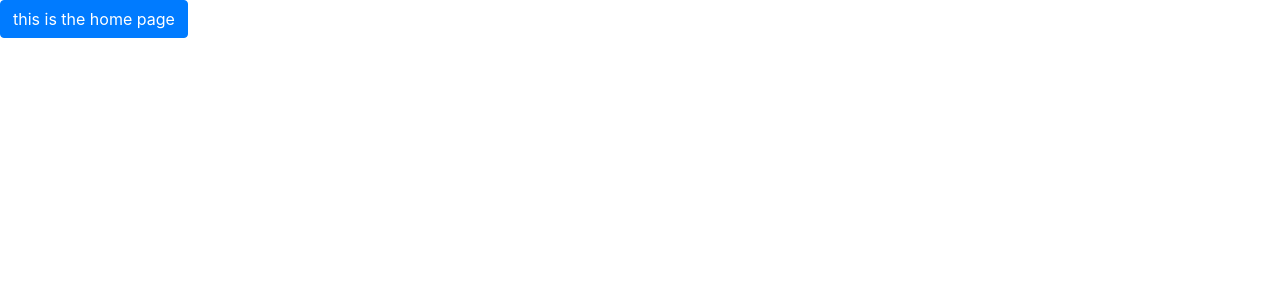
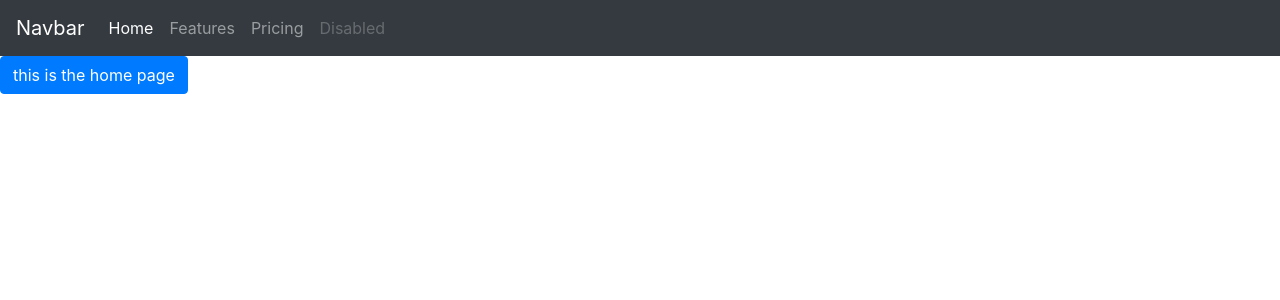
Before and after one commit to ch1n069/Orders-management-system, a Django app: template templates/accounts/dashboard.html in a window 1280 px wide. Shown: the top 300 px of the page. Run offline with Django 4.2, Linux system fonts and the light colour scheme; the template is opened without the code that fills it, so the values that code supplies are empty; parts of the project's set-up code (start-up, migrations or seed data) failed here and were passed over.

Commit message:
created the individual html files for home

```diff
--- /dev/null
+++ b/templates/accounts/home.html
@@ -0,0 +1,4 @@
+{% extends 'base.html' %}{% block content %}
+<h2>this is the home page</h2>
+
+{% endblock %}
--- a/templates/base.html
+++ b/templates/base.html
@@ -13,13 +13,49 @@
 </head>
 
 <body>
+    <nav class="navbar navbar-expand-lg navbar-dark bg-dark">
+        <a class="navbar-brand" href="#">Navbar</a>
+        <button class="navbar-toggler" type="button" data-toggle="collapse" data-target="#navbarNav" aria-controls="navbarNav" aria-expanded="false" aria-label="Toggle navigation">
+        <span class="navbar-toggler-icon"></span>
+      </button>
+        <div class="collapse navbar-collapse" id="navbarNav">
+            <ul class="navbar-nav">
+                <li class="nav-item active">
+                    <a class="nav-link" href="#">Home <span class="sr-only">(current)</span></a
+            >
+          </li>
+          <li class="nav-item">
+            <a class="nav-link" href="#">Features</a>
+                </li>
+                <li class="nav-item">
+                    <a class="nav-link" href="#">Pricing</a>
+                </li>
+                <li class="nav-item">
+                    <a class="nav-link disabled" href="#" tabindex="-1" aria-disabled="true">Disabled</a
+            >
+          </li>
+        </ul>
+      </div>
+    </nav>
+
     {% block content %} {% endblock %}
 
     <!-- Optional JavaScript -->
     <!-- jQuery first, then Popper.js, then Bootstrap JS -->
-    <script src="https://code.jquery.com/jquery-3.3.1.slim.min.js" integrity="sha384-q8i/X+965DzO0rT7abK41JStQIAqVgRVzpbzo5smXKp4YfRvH+8abtTE1Pi6jizo" crossorigin="anonymous"></script>
-    <script src="https://cdn.jsdelivr.net/npm/popper.js@1.14.7/dist/umd/popper.min.js" integrity="sha384-UO2eT0CpHqdSJQ6hJty5KVphtPhzWj9WO1clHTMGa3JDZwrnQq4sF86dIHNDz0W1" crossorigin="anonymous"></script>
-    <script src="https://cdn.jsdelivr.net/npm/bootstrap@4.3.1/dist/js/bootstrap.min.js" integrity="sha384-JjSmVgyd0p3pXB1rRibZUAYoIIy6OrQ6VrjIEaFf/nJGzIxFDsf4x0xIM+B07jRM" crossorigin="anonymous"></script>
-</body>
-
+    <script
+      src="https://code.jquery.com/jquery-3.3.1.slim.min.js"
+      integrity="sha384-q8i/X+965DzO0rT7abK41JStQIAqVgRVzpbzo5smXKp4YfRvH+8abtTE1Pi6jizo"
+      crossorigin="anonymous"
+    ></script>
+    <script
+      src="https://cdn.jsdelivr.net/npm/popper.js@1.14.7/dist/umd/popper.min.js"
+      integrity="sha384-UO2eT0CpHqdSJQ6hJty5KVphtPhzWj9WO1clHTMGa3JDZwrnQq4sF86dIHNDz0W1"
+      crossorigin="anonymous"
+    ></script>
+    <script
+      src="https://cdn.jsdelivr.net/npm/bootstrap@4.3.1/dist/js/bootstrap.min.js"
+      integrity="sha384-JjSmVgyd0p3pXB1rRibZUAYoIIy6OrQ6VrjIEaFf/nJGzIxFDsf4x0xIM+B07jRM"
+      crossorigin="anonymous"
+    ></script>
+  </body>
 </html>
```
